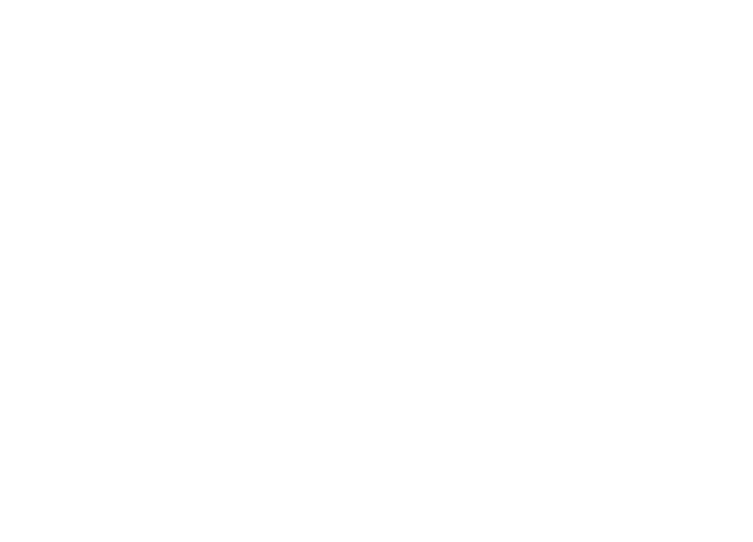
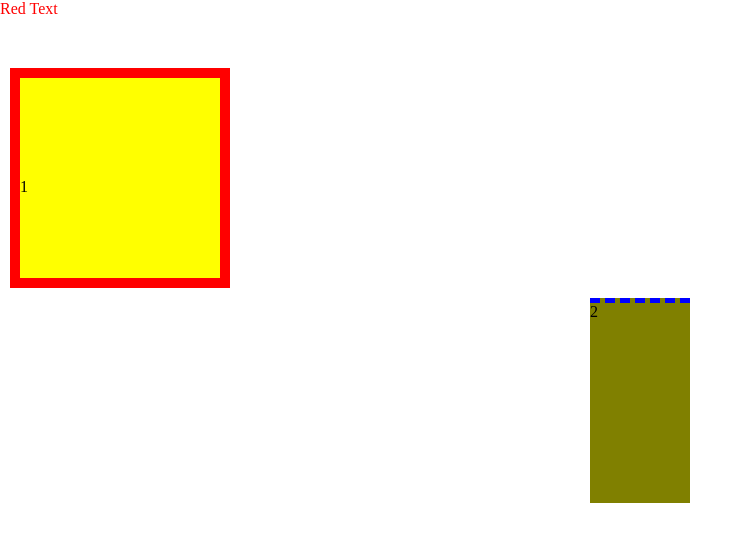
Before and after one commit to tfihsnz/289.101, a plain HTML site: page Styles.html in a window 1280 px wide. Shown: the whole page, without its empty margins (0-753 px from the left). Drawn offline with Linux system fonts and the light colour scheme.

Commit message:
workshop3

```diff
--- /dev/null
+++ b/Jam.css
@@ -0,0 +1,46 @@
+* {outline: red 1px solid;}
+
+body {
+    background-color: #82DDB5;
+    background-image: url('img/illustration.gif'), url('img/texture.jpg');
+    background-position: center 280px, left top;
+    background-repeat: no-repeat, repeat-x;
+    background-size: 800px, auto;
+    font-family: 'Quicksand', sans-serif;
+    margin: 0;
+}
+
+#nav {
+    background-color: #6B9;
+    border-bottom: 2px dashed #487;
+    color: white;
+    font-weight: bold;
+    padding: 20px 0;
+    text-align: center;
+    word-spacing: 2em;
+}
+
+#header{
+    text-align: center;
+    margin-top: 40px;
+}
+
+#logo {
+    max-width: 360px;
+}
+
+#description, #date {
+    max-width: 220px;
+}
+
+.register_btn {
+    background-color: #E43;
+    border: 2px dashed #A43;
+    border-radius: 2m;
+    color: #FFF;
+    cursor: pointer;
+    display: inline-block;
+    font-weight: bold;
+    margin-top: 25px;
+    padding: 15px 30px;
+}
--- a/Styles.html
+++ b/Styles.html
@@ -2,8 +2,20 @@
 
 <html>
     <head>
+        <!--
+        <style>
+            .red{
+                color: red;
+            }
+        </style>
+        -->
+        <link rel="stylesheet" href="styles.css" />
     </head>
 
     <body>
+        <p class="red"> Red Text </p>
+
+        <div id="box1"> 1 </div>
+        <div id="box2"> 2 </div>
     </body>
 </html>
--- /dev/null
+++ b/styles.css
@@ -0,0 +1,27 @@
+.red{
+        color: red;
+ }
+
+body {
+    margin: 0;
+}
+
+#box1 {
+    background-color: yellow;
+    border: 10px solid red;
+    height: 100px;
+    margin-left: 10px;
+    margin-top: 50px;
+    padding-top: 100px;
+    width: 200px;
+}
+
+#box2 {
+    background-color: olive;
+    border-top: 5px dashed blue;
+    height: 200px;
+    margin-left: auto;
+    margin-right: auto;
+    margin-top: 10px;
+    width: 100px;
+}
```
Also changed, not shown: index.html (added, +112 -0 lines), img/48_hour_game_jam.gif (added), img/date.gif (added), img/icon-facebook.svg (added), img/icon-itch.svg (added), img/icon-twitter.svg (added), img/illustration.gif (added), img/logo.gif (added), img/map.gif (added), img/massey.svg (added), img/oracle.svg (added), img/texture.jpg (added), img/wires.png (added), 1 other file.
